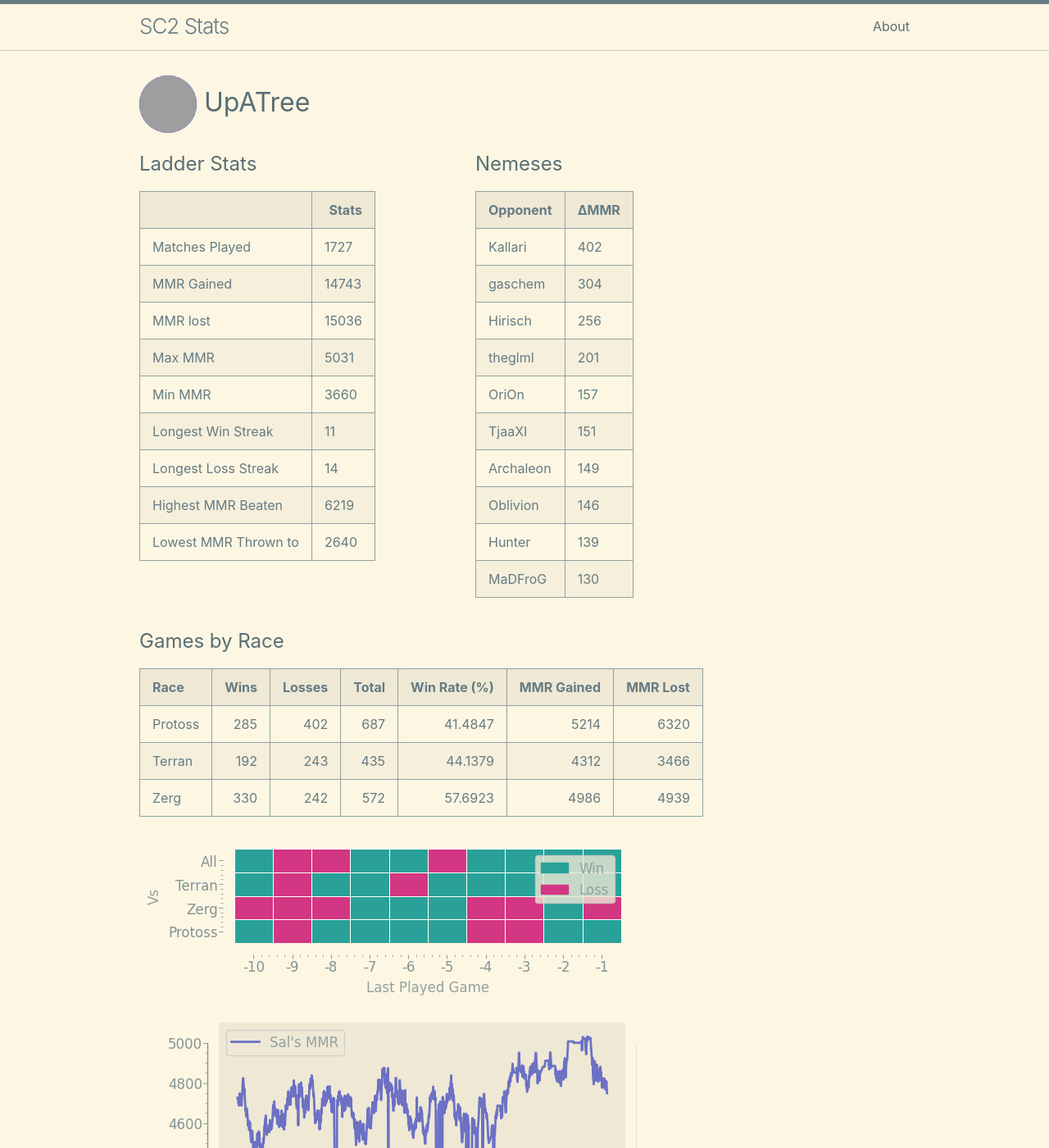
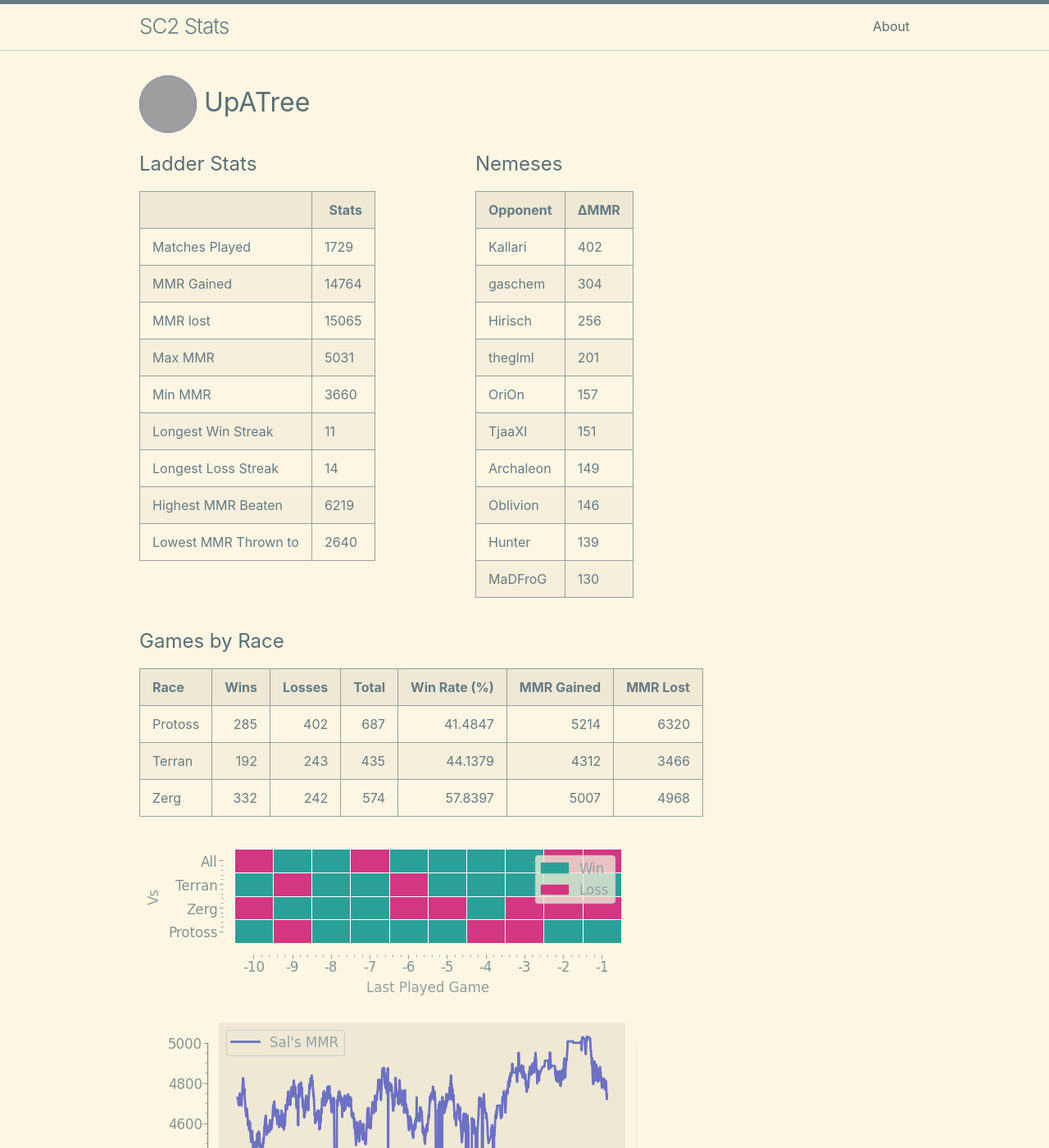
Before and after one commit to kylermurphy/UpATree, a Jekyll site: the page built from docs/index.md, in a window 1280 px wide and 1400 px high. Shown: the whole window at 82% size. Built offline with Jekyll 4.4.1, drawn with Linux system fonts in a browser that asks for light colours; grey boxes are pictures that could not be loaded.

Commit message:
running on push

```diff
--- a/docs/index.md
+++ b/docs/index.md
@@ -18,15 +18,15 @@ layout: home
   <tbody>
     <tr>
       <td>Matches Played</td>
-      <td>1727</td>
+      <td>1729</td>
     </tr>
     <tr>
       <td>MMR Gained</td>
-      <td>14743</td>
+      <td>14764</td>
     </tr>
     <tr>
       <td>MMR lost</td>
-      <td>15036</td>
+      <td>15065</td>
     </tr>
     <tr>
       <td>Max MMR</td>
@@ -116,7 +116,7 @@ layout: home
 |:--------|-------:|---------:|--------:|---------------:|-------------:|-----------:|
 | Protoss |    285 |      402 |     687 |        41.4847 |         5214 |       6320 |
 | Terran  |    192 |      243 |     435 |        44.1379 |         4312 |       3466 |
-| Zerg    |    330 |      242 |     572 |        57.6923 |         4986 |       4939 |
+| Zerg    |    332 |      242 |     574 |        57.8397 |         5007 |       4968 |
 
 ![Games by Race](./assets/gm_hist.png)
 
--- a/log.txt
+++ b/log.txt
@@ -812,3 +812,4 @@ Writing a log file 2025-04-02 22:48:03.
 Writing a log file 2025-04-02 23:21:31.
 Writing a log file 2025-04-02 23:48:09.
 Writing a log file 2025-04-03 16:29:02.
+Writing a log file 2025-04-03 16:53:10.
```
Also changed, not shown: docs/assets/MMR.png, docs/assets/daily.png, docs/assets/gm_hist.png, docs/assets/r_wrt.png, 1 other file.
